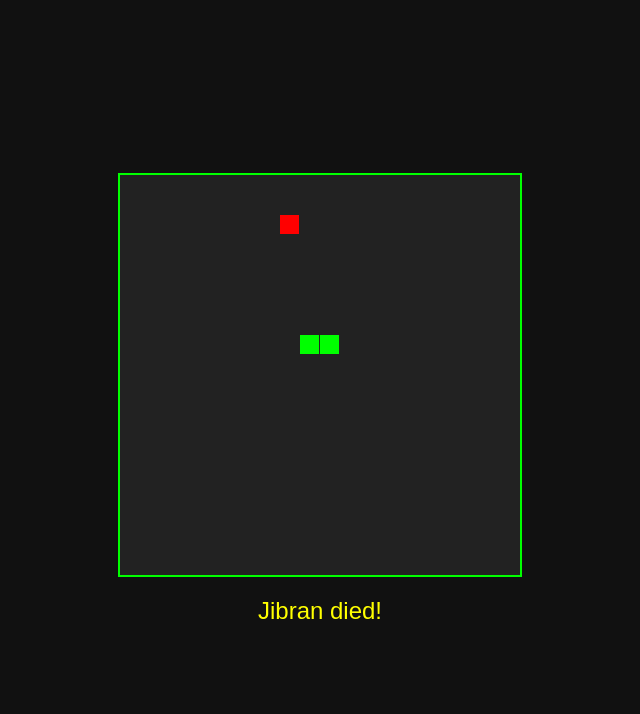
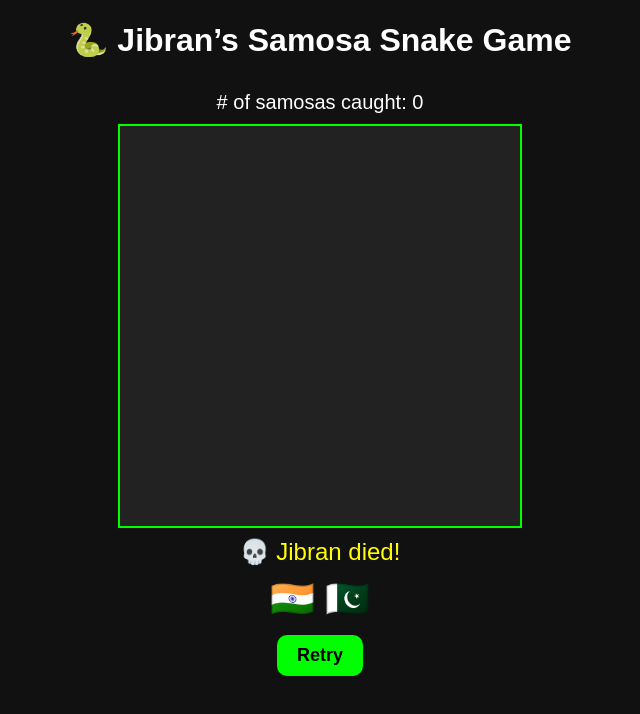
Before and after one commit to momusheenmo/Game-testing, a plain HTML site: page index.html in a window 1280 px wide. Shown: the whole page, without its empty margins (320-960 px from the left). Drawn offline with Linux system fonts and the light colour scheme.

Commit message:
Update index.html

```diff
--- a/index.html
+++ b/index.html
@@ -3,31 +3,54 @@
 <head>
   <meta charset="UTF-8" />
   <meta name="viewport" content="width=device-width, initial-scale=1.0"/>
-  <title>Snake Game</title>
+  <title>Jibran’s Samosa Snake Game</title>
   <style>
     body {
       background: #111;
       display: flex;
       flex-direction: column;
-      justify-content: center;
       align-items: center;
-      height: 100vh;
-      color: white;
       font-family: sans-serif;
       margin: 0;
+      color: white;
     }
 
     canvas {
       background: #222;
       border: 2px solid #0f0;
+      margin-top: 10px;
       touch-action: none;
     }
 
     #message {
-      margin-top: 20px;
       font-size: 24px;
       color: yellow;
+      margin-top: 10px;
       height: 30px;
+    }
+
+    #score {
+      font-size: 20px;
+      margin-top: 10px;
+    }
+
+    #retry {
+      display: none;
+      margin-top: 15px;
+      padding: 10px 20px;
+      font-size: 18px;
+      background: #0f0;
+      color: #000;
+      border: none;
+      border-radius: 10px;
+      cursor: pointer;
+      font-weight: bold;
+    }
+
+    #flags {
+      display: none;
+      font-size: 36px;
+      margin-top: 10px;
     }
 
     .controls {
@@ -64,8 +87,12 @@
   </style>
 </head>
 <body>
+  <h1>🐍 Jibran’s Samosa Snake Game</h1>
+  <div id="score"># of samosas caught: 0</div>
   <canvas id="game" width="400" height="400"></canvas>
   <div id="message"></div>
+  <div id="flags">🇮🇳 🇵🇰</div>
+  <button id="retry">Retry</button>
 
   <div class="controls">
     <div class="row">
@@ -82,10 +109,16 @@
     const canvas = document.getElementById('game');
     const ctx = canvas.getContext('2d');
     const message = document.getElementById('message');
+    const scoreDisplay = document.getElementById('score');
+    const retryBtn = document.getElementById('retry');
+    const flags = document.getElementById('flags');
 
     const grid = 20;
     let count = 0;
-    let speed = 5.3; // slower snake (was 4 before)
+    let speed = 5.3;
+    let playing = true;
+    let score = 0;
+
     let snake = { x: 160, y: 160, dx: grid, dy: 0, cells: [], maxCells: 4 };
     let apple = { x: 320, y: 320 };
 
@@ -93,68 +126,79 @@
       return Math.floor(Math.random() * (max - min)) + min;
     }
 
-    function showMessage(text, duration = 1000) {
-      message.textContent = text;
-      setTimeout(() => {
-        message.textContent = '';
-      }, duration);
+    function resetGame() {
+      playing = false;
+      showMessage("💀 Jibran died!");
+      flags.style.display = 'block';
+      retryBtn.style.display = 'inline-block';
     }
 
-    function resetGame() {
-      showMessage("Jibran died!", 1500);
-      snake.x = 160;
-      snake.y = 160;
-      snake.dx = grid;
-      snake.dy = 0;
-      snake.cells = [];
-      snake.maxCells = 4;
-      apple.x = getRandomInt(0, 20) * grid;
-      apple.y = getRandomInt(0, 20) * grid;
+    function restartGame() {
+      snake = { x: 160, y: 160, dx: grid, dy: 0, cells: [], maxCells: 4 };
+      apple = { x: getRandomInt(0, 20) * grid, y: getRandomInt(0, 20) * grid };
+      score = 0;
+      updateScore();
+      flags.style.display = 'none';
+      retryBtn.style.display = 'none';
+      message.textContent = '';
+      playing = true;
+    }
+
+    function showMessage(text, duration = 2000) {
+      message.textContent = text;
+      if (duration > 0) {
+        setTimeout(() => {
+          if (playing) message.textContent = '';
+        }, duration);
+      }
+    }
+
+    function updateScore() {
+      scoreDisplay.textContent = `# of samosas caught: ${score}`;
     }
 
     function loop() {
       requestAnimationFrame(loop);
+      if (!playing) return;
+
       if (++count < speed) return;
-
       count = 0;
       ctx.clearRect(0, 0, canvas.width, canvas.height);
 
       snake.x += snake.dx;
       snake.y += snake.dy;
 
-      // Wall collision
       if (
-        snake.x < 0 ||
-        snake.x >= canvas.width ||
-        snake.y < 0 ||
-        snake.y >= canvas.height
+        snake.x < 0 || snake.x >= canvas.width ||
+        snake.y < 0 || snake.y >= canvas.height
       ) {
         resetGame();
         return;
       }
 
       snake.cells.unshift({ x: snake.x, y: snake.y });
-
       if (snake.cells.length > snake.maxCells) {
         snake.cells.pop();
       }
 
-      ctx.fillStyle = 'red';
+      // Draw samosa (apple)
+      ctx.fillStyle = 'orange';
       ctx.fillRect(apple.x, apple.y, grid - 1, grid - 1);
 
+      // Draw snake
       ctx.fillStyle = 'lime';
       snake.cells.forEach((cell, index) => {
         ctx.fillRect(cell.x, cell.y, grid - 1, grid - 1);
 
-        // Eat apple
         if (cell.x === apple.x && cell.y === apple.y) {
           snake.maxCells++;
           apple.x = getRandomInt(0, 20) * grid;
           apple.y = getRandomInt(0, 20) * grid;
-          showMessage("Good job Jibran!", 1000);
+          score++;
+          updateScore();
+          showMessage("🥟 Good job Jibran!", 1000);
         }
 
-        // Self collision
         for (let i = index + 1; i < snake.cells.length; i++) {
           if (cell.x === snake.cells[i].x && cell.y === snake.cells[i].y) {
             resetGame();
@@ -164,24 +208,18 @@
       });
     }
 
-    // Direction control function
     function changeDirection(dir) {
       if (dir === 'left' && snake.dx === 0) {
-        snake.dx = -grid;
-        snake.dy = 0;
+        snake.dx = -grid; snake.dy = 0;
       } else if (dir === 'up' && snake.dy === 0) {
-        snake.dy = -grid;
-        snake.dx = 0;
+        snake.dy = -grid; snake.dx = 0;
       } else if (dir === 'right' && snake.dx === 0) {
-        snake.dx = grid;
-        snake.dy = 0;
+        snake.dx = grid; snake.dy = 0;
       } else if (dir === 'down' && snake.dy === 0) {
-        snake.dy = grid;
-        snake.dx = 0;
+        snake.dy = grid; snake.dx = 0;
       }
     }
 
-    // Keyboard controls
     document.addEventListener('keydown', e => {
       if (e.key === 'ArrowLeft') changeDirection('left');
       else if (e.key === 'ArrowUp') changeDirection('up');
@@ -189,18 +227,13 @@
       else if (e.key === 'ArrowDown') changeDirection('down');
     });
 
-    // Touch / mouse button controls
     document.querySelectorAll('.btn').forEach(btn => {
       const dir = btn.getAttribute('data-dir');
-      btn.addEventListener('touchstart', e => {
-        e.preventDefault();
-        changeDirection(dir);
-      });
-      btn.addEventListener('mousedown', e => {
-        e.preventDefault();
-        changeDirection(dir);
-      });
+      btn.addEventListener('touchstart', e => { e.preventDefault(); changeDirection(dir); });
+      btn.addEventListener('mousedown', e => { e.preventDefault(); changeDirection(dir); });
     });
+
+    retryBtn.addEventListener('click', restartGame);
 
     requestAnimationFrame(loop);
   </script>
```
